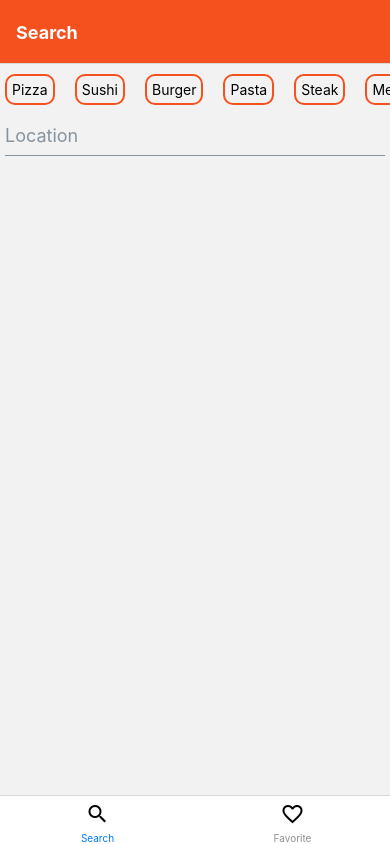
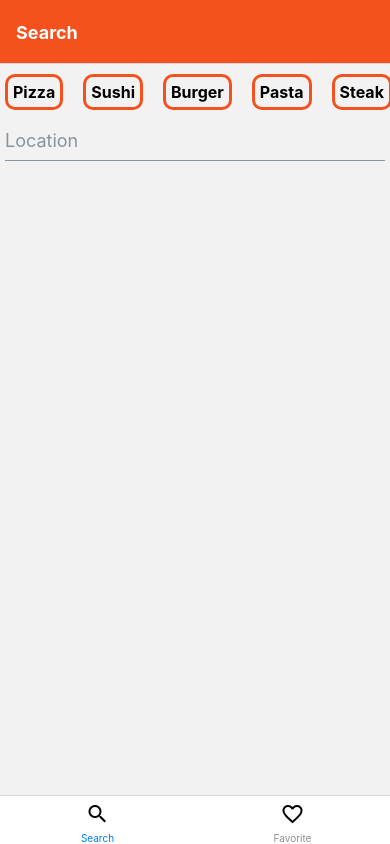
Before and after one commit to PawelRadawiec/your-food, a React Native app: screen /Search in a window 390 px wide. Built offline with nearby package versions, Linux system fonts and the light colour scheme.

Commit message:
search form - name style

```diff
--- a/src/components/SearchForm.tsx
+++ b/src/components/SearchForm.tsx
@@ -43,6 +43,11 @@ const SearchForm = ({ onSearch, loading }: { onSearch: any; loading: boolean })
       value: 'beer',
       selected: false,
     },
+    {
+      name: 'Wine',
+      value: 'wine',
+      selected: false,
+    },
   ]);
   const [searchSubject] = useState(new Subject<BussinessSearchParams>());
   useEffect(() => {
@@ -60,7 +65,6 @@ const SearchForm = ({ onSearch, loading }: { onSearch: any; loading: boolean })
     <View style={styles.container}>
       <FlatList
         showsHorizontalScrollIndicator={false}
-        style={styles.types}
         horizontal={true}
         keyExtractor={(item) => item.value}
         data={types}
@@ -80,7 +84,7 @@ const SearchForm = ({ onSearch, loading }: { onSearch: any; loading: boolean })
               }}
             >
               <View style={item.selected ? styles.typeSelected : styles.type}>
-                <Text>{item.name}</Text>
+                <Text style={styles.name}>{item.name}</Text>
               </View>
             </TouchableOpacity>
           );
@@ -109,10 +113,9 @@ const styles = StyleSheet.create({
     marginBottom: 10,
     marginLeft: 10,
   },
-  types: {},
   type: {
     borderColor: '#f4511e',
-    borderWidth: 2,
+    borderWidth: 3,
     width: 'auto',
     padding: 5,
     margin: 10,
@@ -126,6 +129,10 @@ const styles = StyleSheet.create({
     color: 'black',
     borderRadius: 10,
   },
+  name: {
+    fontSize: 16,
+    fontWeight: 'bold'
+  }
 });
 
 export default SearchForm;
```
